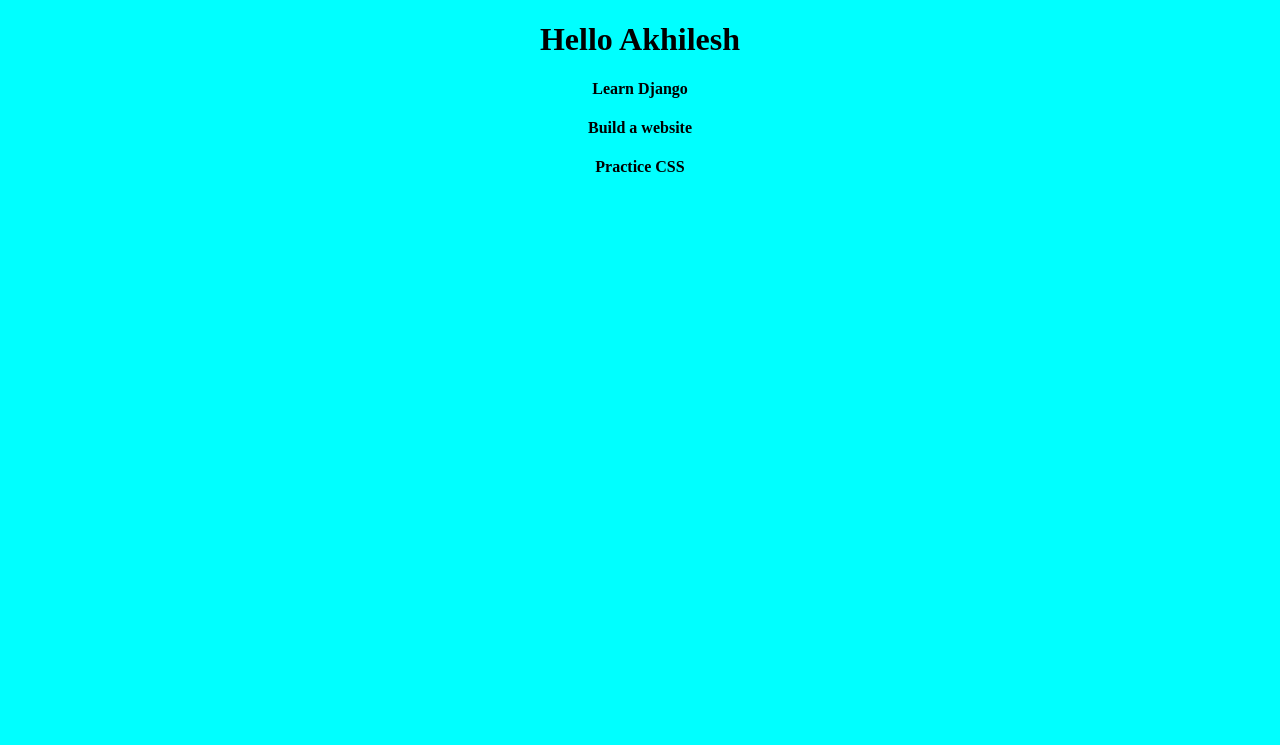
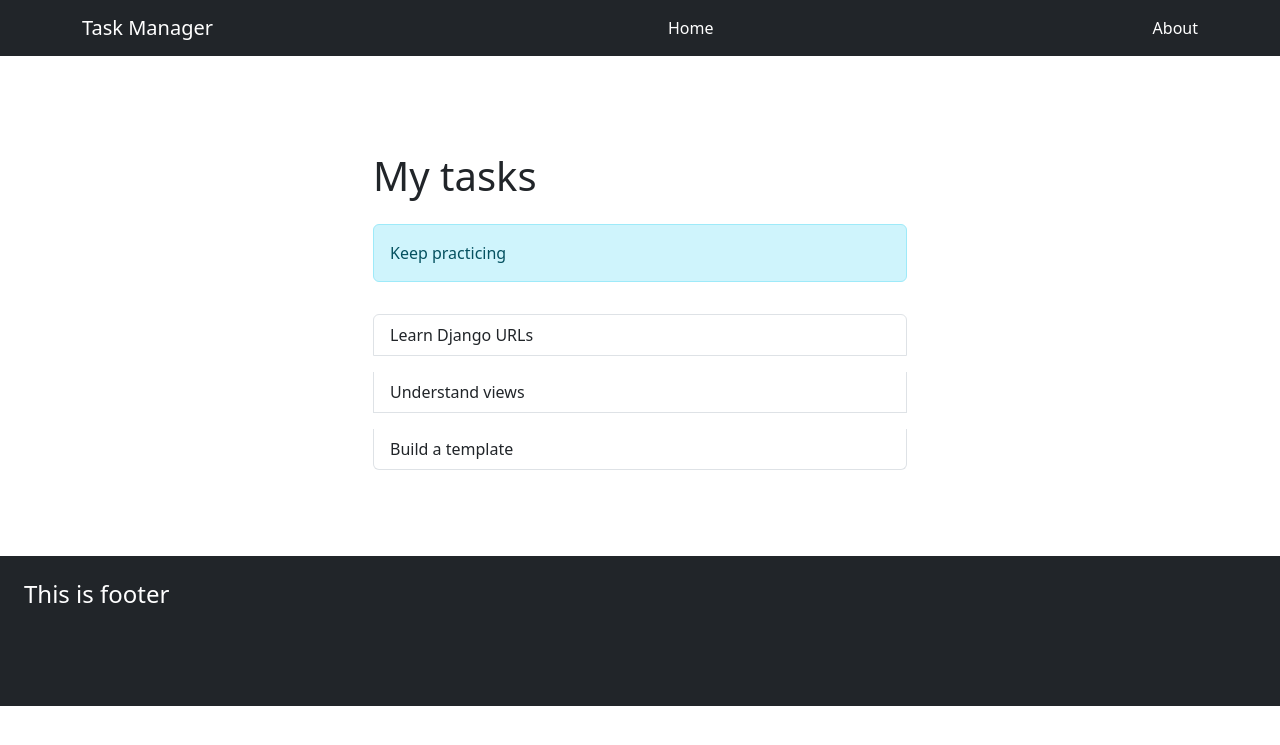
Before and after one commit to Akhilesh-4753/Django-mvt-basics, a Django app: page / in a window 1280 px wide. Shown: the top 745 px of the page. Run offline with Django 5.2, Linux system fonts and the light colour scheme.

Commit message:
added home and about link. and also applied bootstrap styling

```diff
--- a/config/settings.py
+++ b/config/settings.py
@@ -41,7 +41,7 @@ ROOT_URLCONF = 'config.urls'
 TEMPLATES = [
     {
         'BACKEND': 'django.template.backends.django.DjangoTemplates',
-        'DIRS': [],
+        'DIRS': [BASE_DIR/"templates"],
         'APP_DIRS': True,
         'OPTIONS': {
             'context_processors': [
--- a/tasks/templates/tasks/home.css
+++ /dev/null
@@ -1,4 +0,0 @@
-body{
-    background-color: aqua;
-    text-align: center;
-}
--- a/tasks/templates/tasks/home.html
+++ b/tasks/templates/tasks/home.html
@@ -1,20 +1,27 @@
-<!DOCTYPE html>
-<html lang="en">
+{% extends "base.html" %}
 
-<head>
-    <meta charset="UTF-8">
-    <meta name="viewport" content="width=device-width, initial-scale=1.0">
-    <title>Home page</title>
-    <link rel="stylesheet" href="home.css">
-</head>
+{% block title %}My Tasks{% endblock %}
 
-<body>
+{% block content %}
+<main class="container py-5">
+    <div class="row justify-content-center">
+        <section class="col-12 col-md-8 col-lg-6">
+            <h1 class="mb-4">My tasks</h1>
 
-    <h1>Hello {{name}}</h1>
-    {% for task in tasks %}
-    <h4>{{task}}</h4>
-    {% endfor %}
+            {% if is_student %}
+            <div class="alert alert-info" role="status">Keep practicing</div>
+            {% endif %}
 
-</body>
-
-</html>
+            {% if tasks %}
+            <ul class="list-group">
+                {% for task in tasks %}
+                <li class="list-group-item mt-3">{{ task }}</li>
+                {% endfor %}
+            </ul>
+            {% else %}
+            <p class="text-body-secondary">No tasks yet.</p>
+            {% endif %}
+        </section>
+    </div>
+</main>
+{% endblock %}
--- a/tasks/views.py
+++ b/tasks/views.py
@@ -2,16 +2,25 @@ from django.shortcuts import render
 from django.http import HttpResponse
 
 def Home(requests):
+
+    tasks = [
+        "Learn Django URLs",
+        "Understand views",
+        "Build a template",
+    ]
+
     context = {
-        "name":"Akhilesh",
-        "course":"Web development",
-        "hours":30,
-        "tasks": ["Learn Django", "Build a website", "Practice CSS"],
+        "tasks": tasks,
+        "is_student": True,
     }
+
     return render(requests,"tasks/home.html",context)
 
 def About(request):
-    return HttpResponse("this is my about page")
+
+    course = ["developer","designer","prompt engineer"]
+
+    return render(request,"tasks/about.html",{"course": course})
 
 def Contact(request):
     return HttpResponse("This is contact page")
--- /dev/null
+++ b/templates/base.html
@@ -0,0 +1,33 @@
+<!DOCTYPE html>
+<html lang="en">
+
+<head>
+    <meta charset="UTF-8">
+    <meta name="viewport" content="width=device-width, initial-scale=1.0">
+
+    <title>{% block title %} Task Manager {% endblock %}</title>
+    <link href="https://cdn.jsdelivr.net/npm/bootstrap@5.3.8/dist/css/bootstrap.min.css" rel="stylesheet">
+</head>
+
+<body>
+
+    <nav class="navbar navbar-dark bg-dark">
+        <div class="container">
+            <a class="navbar-brand" href=""> Task Manager</a>
+            <a class="nav-link text-white" href="/"> Home</a>
+            <a class="nav-link text-white" href="/about"> About</a>
+        </div>
+    </nav>
+    <main class="container py-5" style="height: 500px;">
+        {% block content %}
+
+        {% endblock %}
+    </main>
+
+    <footer class="bg-dark" style="height: 150px;">
+        <h4 class="text-white p-4">This is footer</h4>
+    </footer>
+
+</body>
+
+</html>
```
Also changed, not shown: tasks/templates/tasks/about.html (added, +13 -0 lines).
